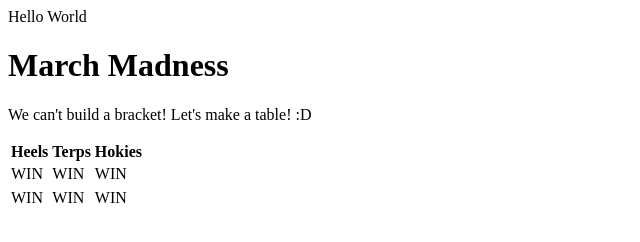
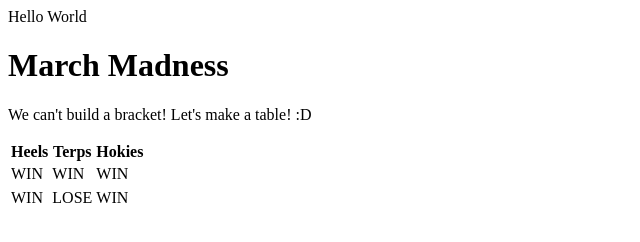
Before and after one commit to ren512/ren512.github.io, a plain HTML site: page index.html in a window 1280 px wide. Shown: the full height of the page, 0-640 px from the left. Drawn offline with Linux system fonts and the light colour scheme.

Commit message:
Update index.html

```diff
--- a/index.html
+++ b/index.html
@@ -20,7 +20,7 @@
      <tr/>
      <tr>
         <td>WIN</td>
-        <td>WIN</td>
+        <td>LOSE</td>
         <td>WIN</td>
       </tr>
     </table>
```
